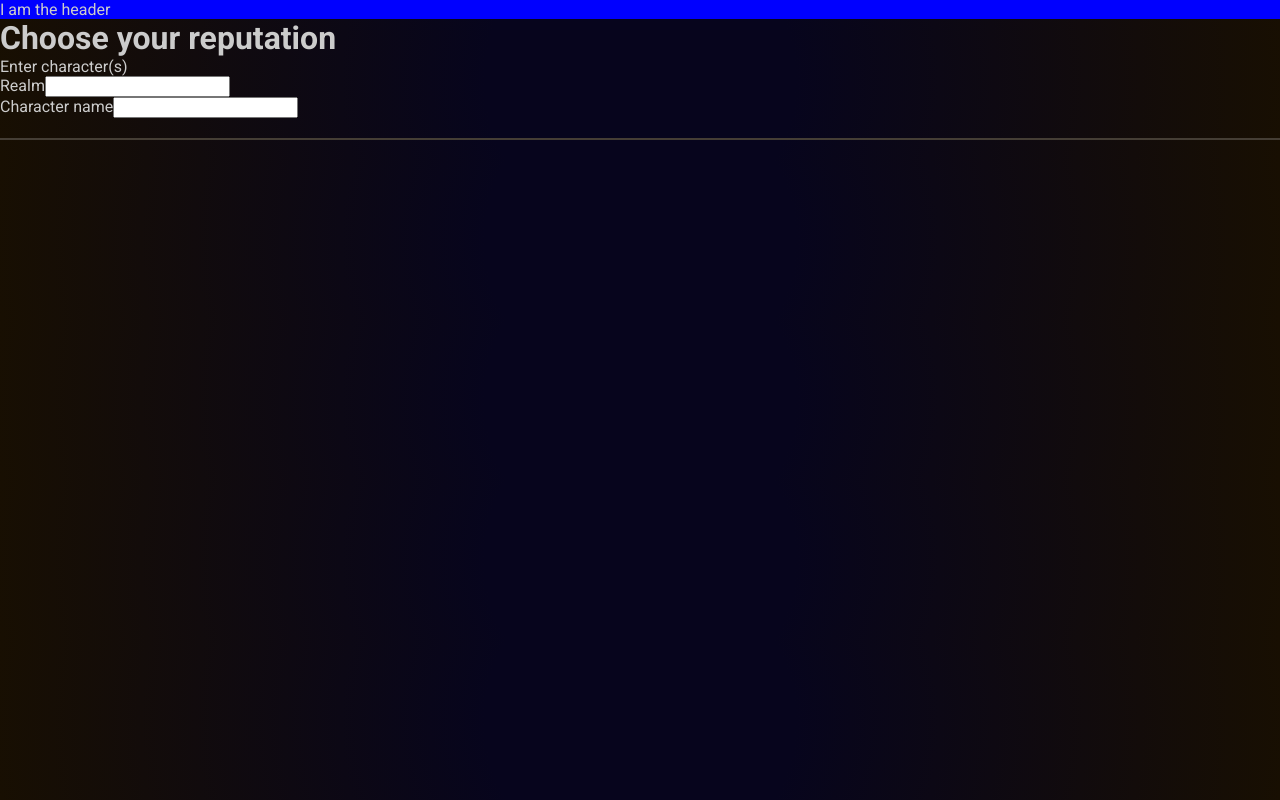
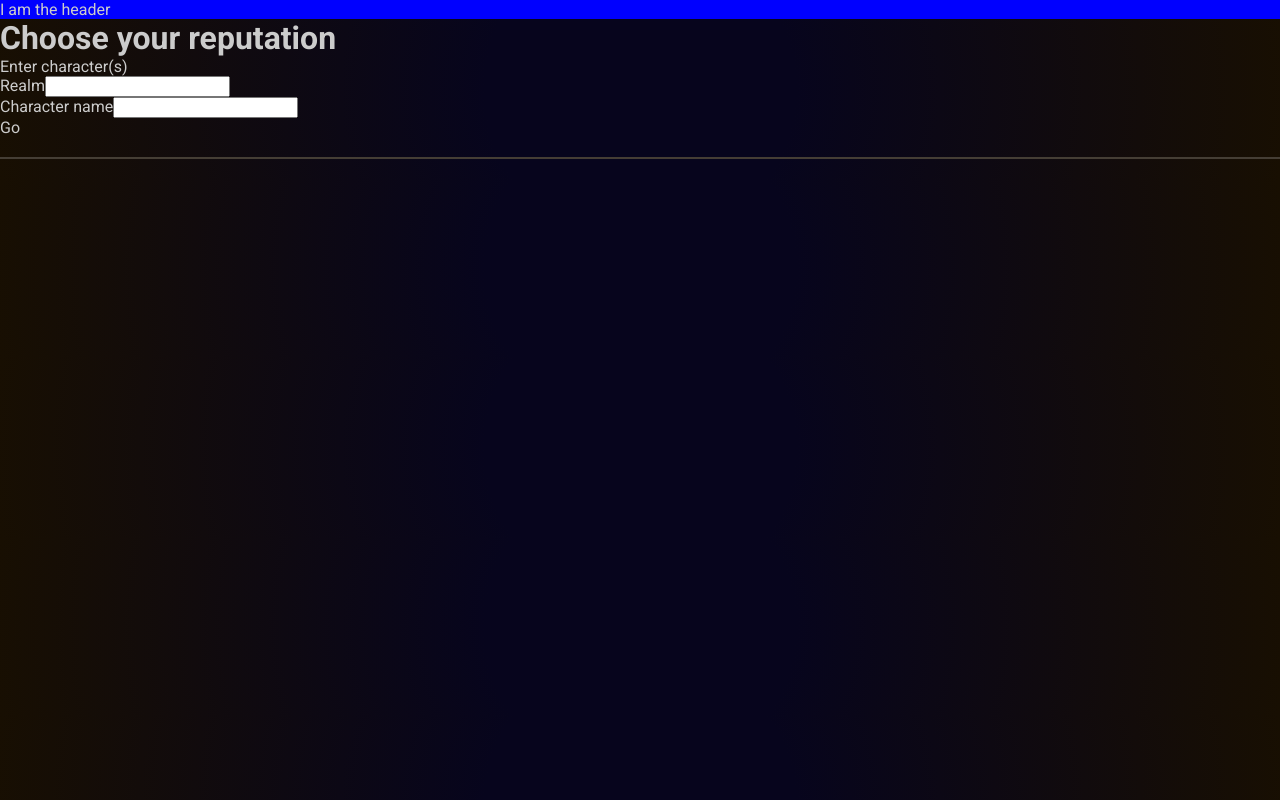
Before and after one commit to jennikate/sgr-test-reps, a React app: page /reputation in a window 1280 px wide. Built offline with nearby package versions, Linux system fonts and the light colour scheme; no server answers.

Commit message:
Add form button

```diff
--- /dev/null
+++ b/src/Components/Button.jsx
@@ -0,0 +1,24 @@
+import PropTypes from 'prop-types';
+
+const Button = ({ label, styleClass, onClick }) => {
+  return (
+    <button
+      className={`button ${styleClass}`}
+      onClick={(e) => onClick(e)}
+    >
+      {label}
+    </button>
+  );
+};
+
+Button.propTypes = {
+  styleClass: PropTypes.string,
+  label: PropTypes.string.isRequired,
+  onClick: PropTypes.func.isRequired,
+};
+
+Button.defaultProps = {
+  styleClass: 'button-primary',
+};
+
+export default Button;
--- a/src/Components/InputField.jsx
+++ b/src/Components/InputField.jsx
@@ -1,6 +1,6 @@
 import { useState } from 'react';
 import PropTypes from 'prop-types';
-import { validateInput } from './utils/Validator';
+import { validateInput } from '../utils/Validator';
 
 const InputField = ({ name, id, value, label, type, validators, parentHandleChange }) => {
   const [error, setError] = useState(false);
--- a/src/Pages/CharactersRep.jsx
+++ b/src/Pages/CharactersRep.jsx
@@ -1,8 +1,9 @@
 import { useState } from 'react';
 import axios from 'axios';
 import { BLIZZ_API_URL, BLIZZ_CONFIG } from '../Content/ApiConstants';
+import Button from '../Components/Button';
 import InputField from '../Components/InputField';
-import { Validators } from '../Components/utils/Validator';
+import { Validators } from '../utils/Validator';
 
 const CharacterReputation = () => {
   const [values, setValues] = useState({});
@@ -49,15 +50,10 @@ const CharacterReputation = () => {
     setValues(value);
   };
 
-  /* handleChange
-   * we pass the function down from here to the InputField component
-   * the InputField component also has a local handleChange function
-   * the localHandleChange is assigned to 'onChange' so when the input field changes
-   * it catches the event and stores the value
-   * Because we pass down the handleChange from this component as the onChange action
-   * when the field 'changes' and the localHandleChange runs, the value the localHandleChange
-   * returns is passed back up to this handleChange component
-  */
+  const handleClick = (e) => {
+    e.preventDefault();
+    console.log(values);
+  };
 
   return (
     <main className="main">
@@ -88,6 +84,10 @@ const CharacterReputation = () => {
           parentHandleChange={handleChange}
         />
 
+        <Button
+          label="Go"
+          onClick={handleClick}
+        />
 
       </div>
       <hr />
```
Also changed, not shown: src/utils/Validator.js (renamed from src/Components/utils/Validator.js).
